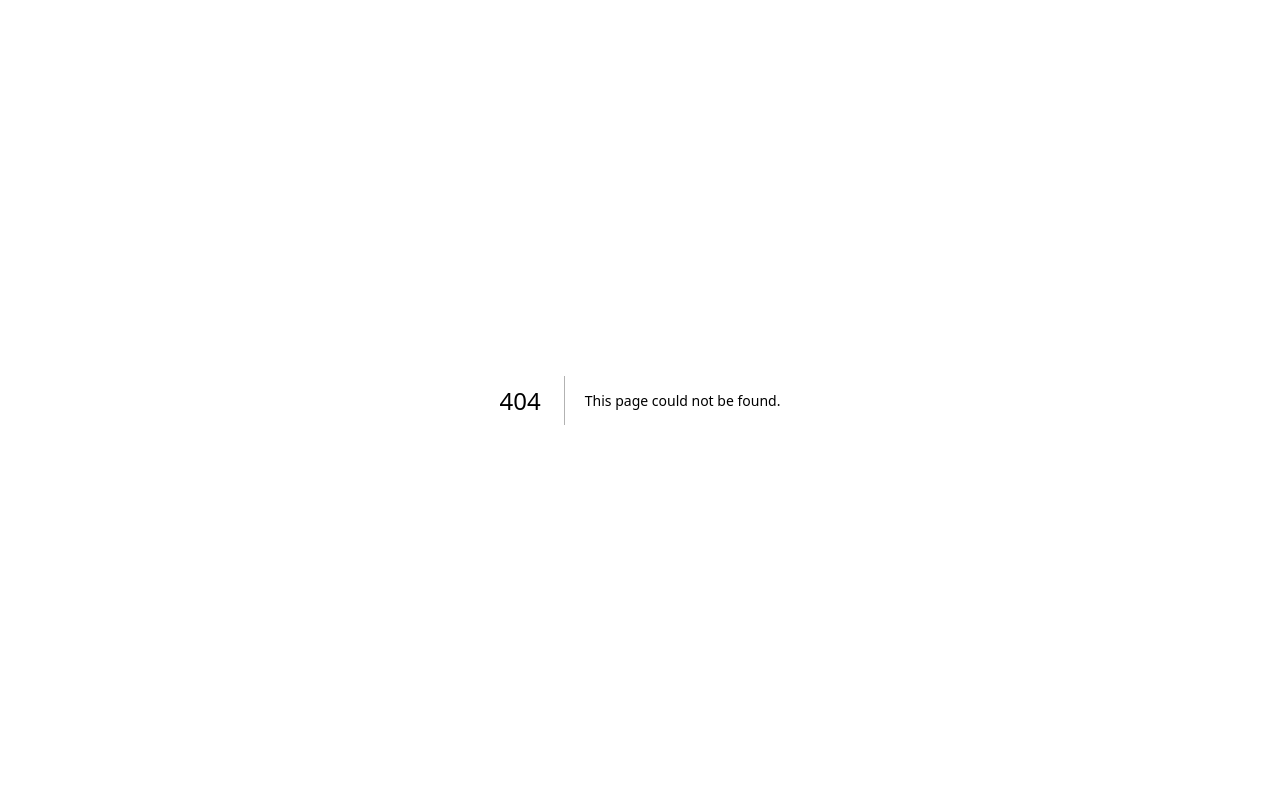
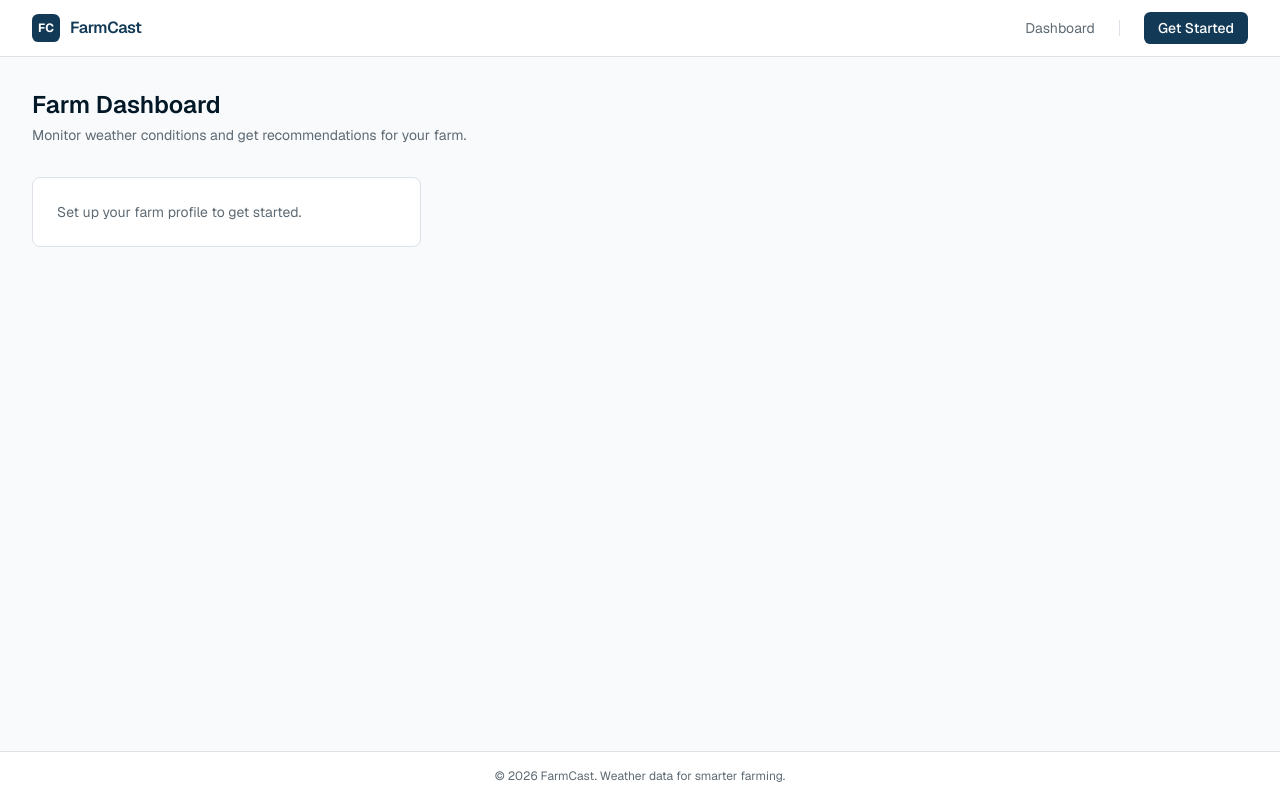
Before and after one commit to Willie-theBeastMutua/farmCast, a Next.js app: page /dashboard in a window 1280 px wide. Before the commit this address had no page. Built offline with nearby package versions, Linux system fonts and the light colour scheme.

Commit message:
add dashboard layout and initial page stub

```diff
--- /dev/null
+++ b/src/app/dashboard/layout.tsx
@@ -0,0 +1,12 @@
+import { Navbar } from "@/components/layout";
+import { Footer } from "@/components/layout";
+
+export default function DashboardLayout({ children }: { children: React.ReactNode }) {
+  return (
+    <div className="flex flex-col min-h-screen bg-background">
+      <Navbar />
+      <div className="flex-1">{children}</div>
+      <Footer />
+    </div>
+  );
+}
--- /dev/null
+++ b/src/app/dashboard/page.tsx
@@ -0,0 +1,19 @@
+import { PageShell, PageHeader } from "@/components/layout";
+
+export default function DashboardPage() {
+  return (
+    <PageShell>
+      <PageHeader
+        title="Farm Dashboard"
+        description="Monitor weather conditions and get recommendations for your farm."
+      />
+      <div className="grid grid-cols-1 md:grid-cols-2 lg:grid-cols-3 gap-6">
+        <div className="bg-white rounded-lg border border-border p-6">
+          <p className="text-sm text-muted-foreground">
+            Set up your farm profile to get started.
+          </p>
+        </div>
+      </div>
+    </PageShell>
+  );
+}
```
